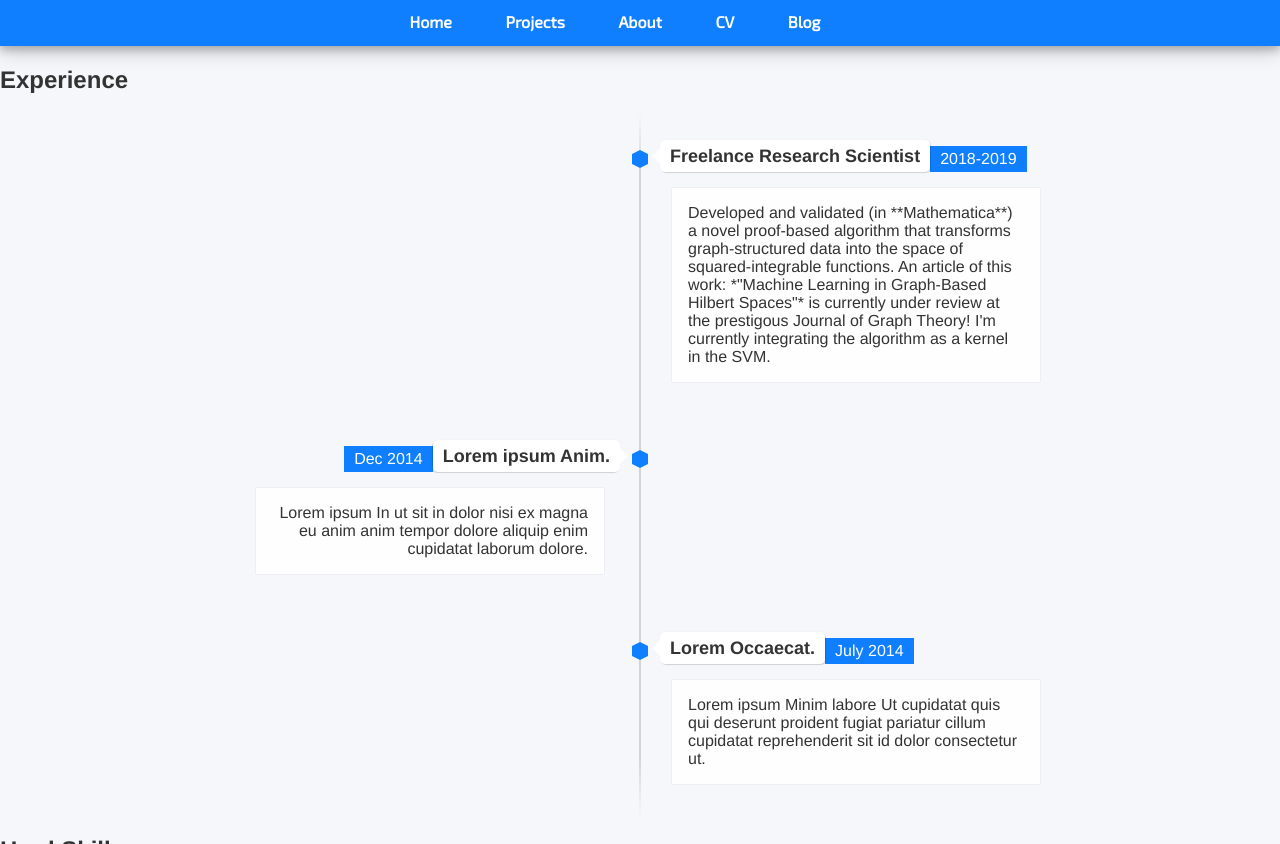
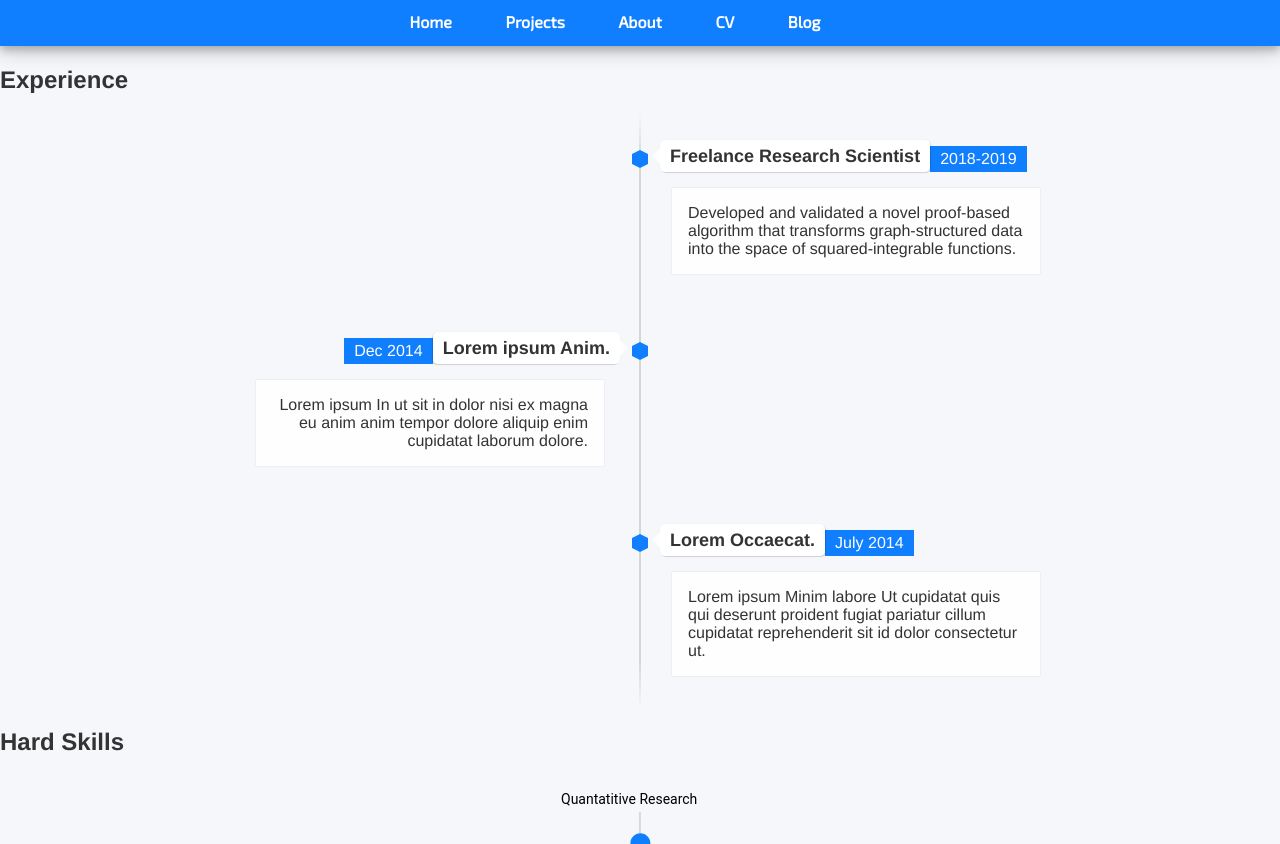
Before and after one commit to mayabenowitz/mayabenowitz.github.io, a Jekyll site: the page built from index.html, in a window 1280 px wide and 900 px high, scrolled down 848 px, cut to the strip 56-900 px from the top of the window. Built offline with Jekyll 4.4.1, drawn with Linux system fonts in a browser that asks for light colours; nearby versions of some CDN libraries.

Commit message:
Update index.html

```diff
--- a/index.html
+++ b/index.html
@@ -16,9 +16,7 @@ title: Maya Benowitz
         <span class="flag">Freelance Research Scientist</span>
         <span class="time-wrapper"><span class="time">2018-2019</span></span>
       </div>
-      <div class="desc">Developed and validated (in **Mathematica**) a novel proof-based algorithm that transforms graph-structured data into the space of squared-integrable functions.
-      An article of this work: *"Machine Learning in Graph-Based Hilbert Spaces"* is currently under review at the prestigous Journal of Graph Theory! I'm currently integrating
-      the algorithm as a kernel in the SVM.
+      <div class="desc">Developed and validated a novel proof-based algorithm that transforms graph-structured data into the space of squared-integrable functions.
       </div>
     </div>
   </li>
```
